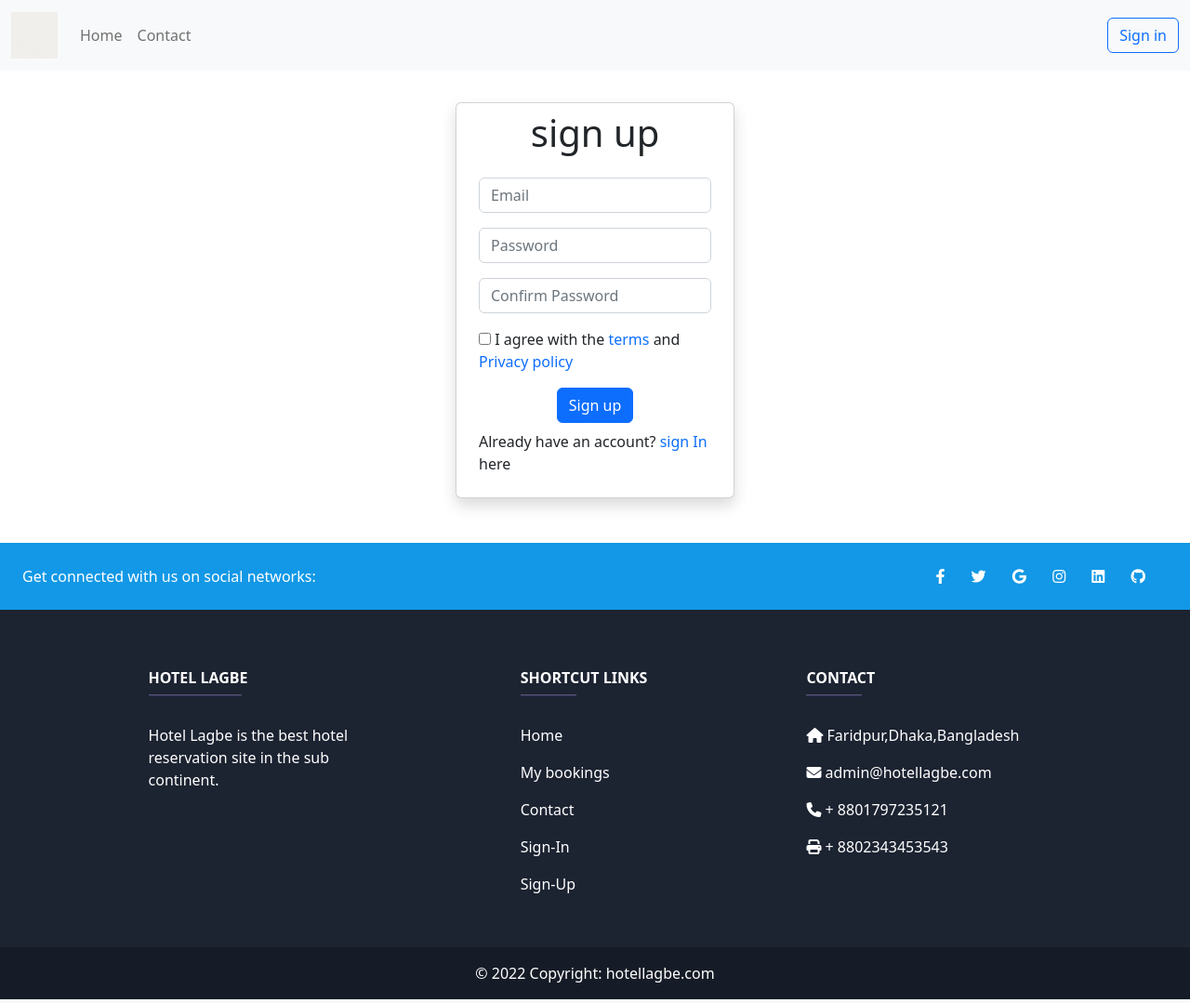
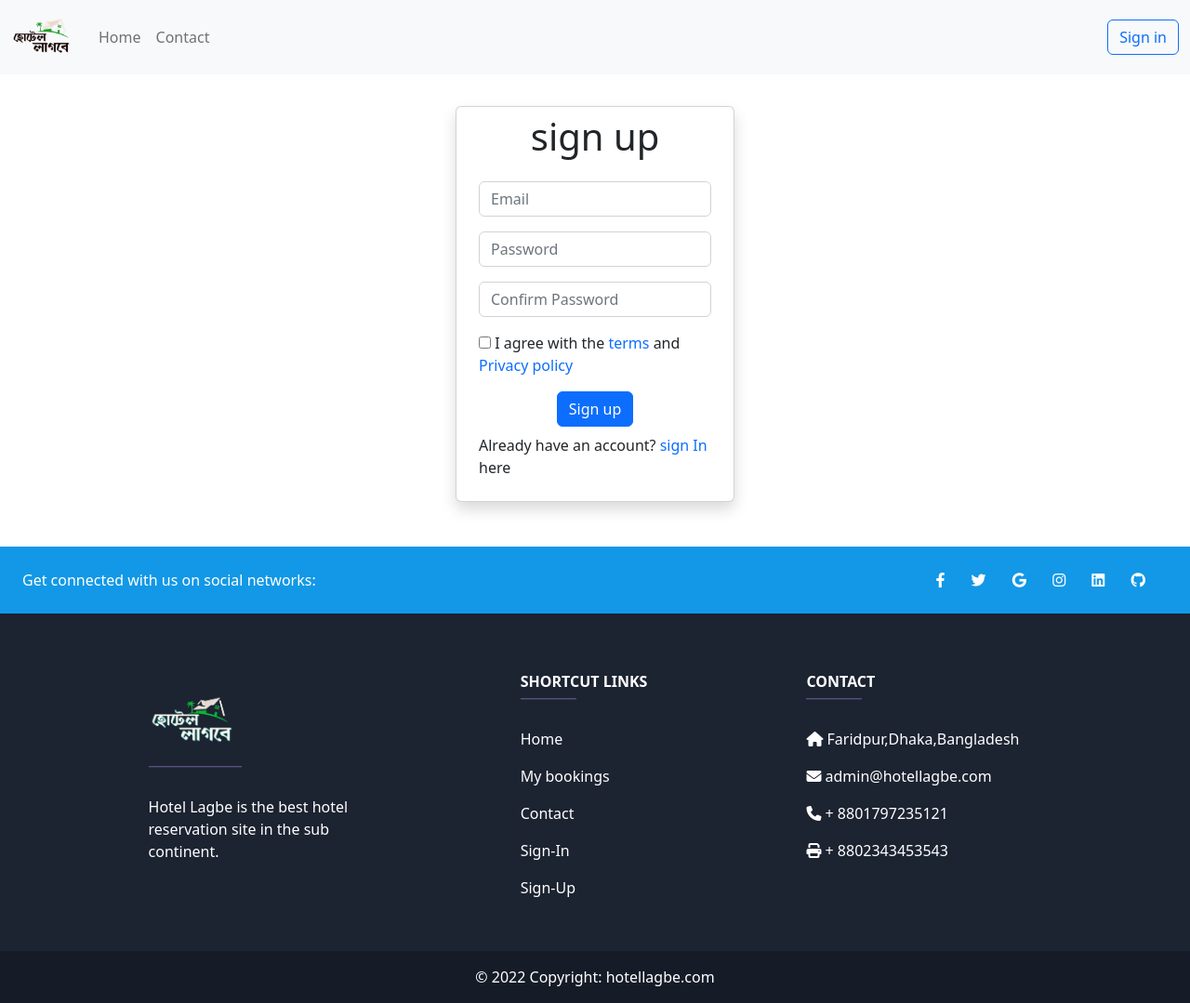
Before and after one commit to Razwanul-Islam/room-lagbe, a Django app: page /accounts/signup/ in a window 1280 px wide. Shown: the whole page at 93% size. Run offline with Django 3.2, Linux system fonts and the light colour scheme; some libraries are stand-ins or nearby versions.

Commit message:
logo updated

```diff
--- a/templates/base.html
+++ b/templates/base.html
@@ -16,9 +16,9 @@
 </head>
 <body>
     <div class="container1">
-        <nav class="navbar navbar-light navbar-expand-lg bg-light">
+        <nav class="navbar navbar-light navbar-expand-lg bg-light" style="padding:0px 0px 0px 0px">
             <div class="container-fluid">
-              <a class="navbar-brand" href="./index.html"><img src="{% static './images/anim_logo.gif' %} " alt="Logo Not Found" style="width:50px;height:50px;"></a>
+              <a class="navbar-brand" href="./index.html"><img src="{% static './images/logo_dark.png' %} " alt="Logo Not Found" style="width:70px;height:70px;"></a>
               <button class="navbar-toggler" type="button" data-bs-toggle="collapse" data-bs-target="#navbarSupportedContent" aria-controls="navbarSupportedContent" aria-expanded="false" aria-label="Toggle navigation">
                 <span class="navbar-toggler-icon"></span>
               </button>
@@ -103,7 +103,7 @@
 <!-- Grid column -->
 <div class="col-md-3 col-lg-4 col-xl-3 mx-auto mb-4">
   <!-- Content -->
-  <h6 class="text-uppercase fw-bold">Hotel Lagbe</h6>
+  <img src="{% static './images/logo_light.png' %} " alt="Logo Not Found" style="width:100px;height:100px;"><br>
   <hr
       class="mb-4 mt-0 d-inline-block mx-auto"
       style="width: 100px; background-color: #7c4dff; height: 2px"
```
Also changed, not shown: static/images/logo_dark.png (added), static/images/logo_light.png (added).
